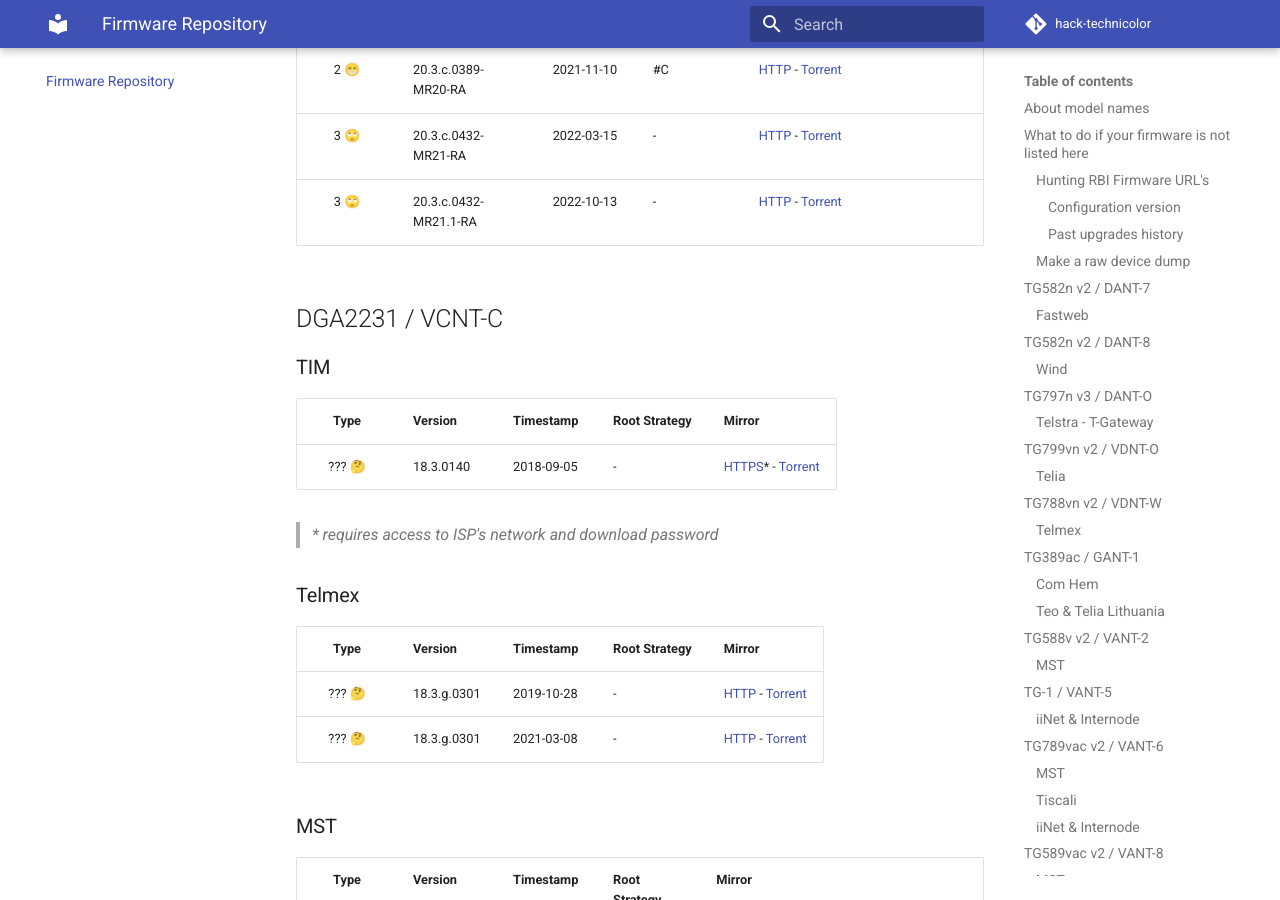
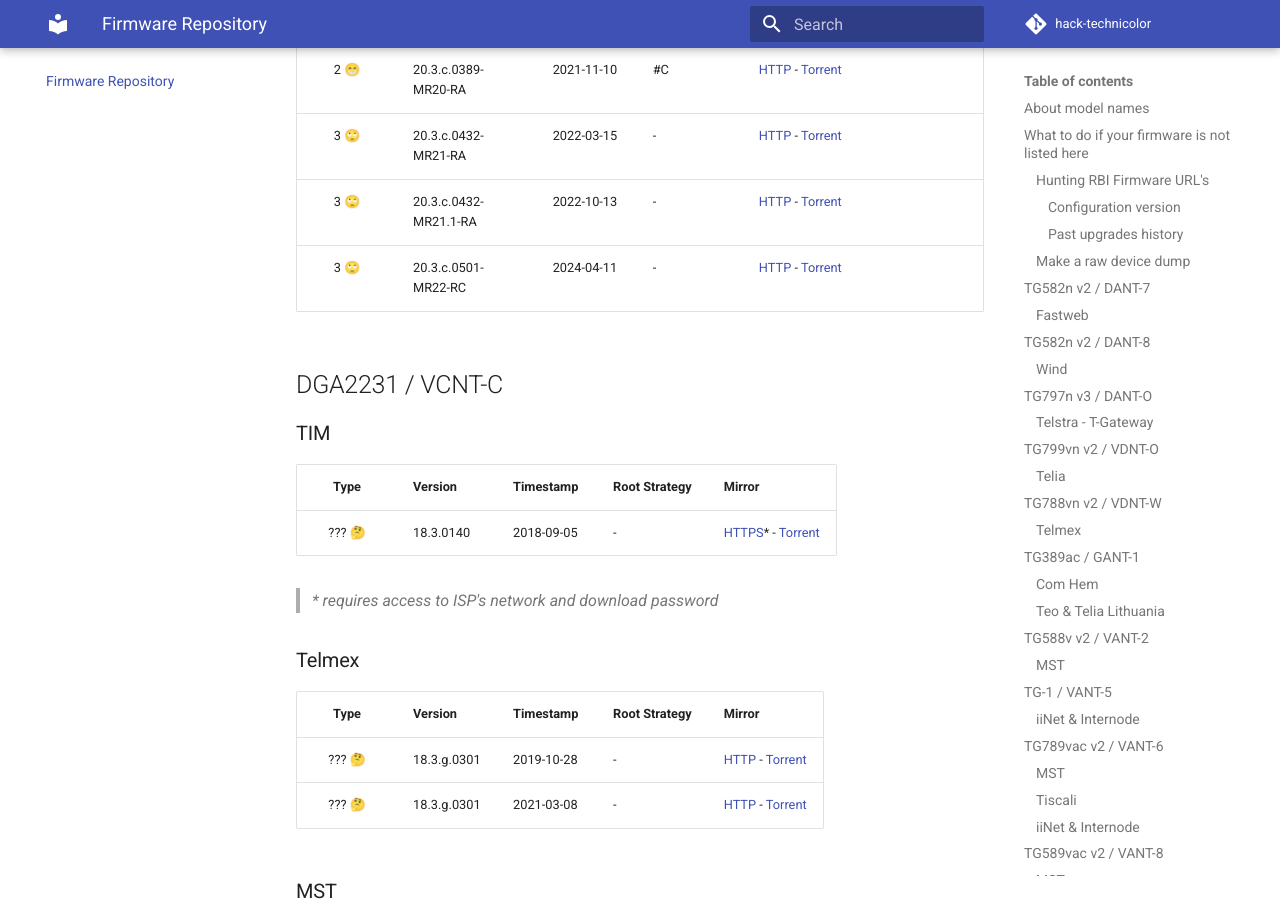
Before and after one commit to hack-technicolor/hack-technicolor, an MkDocs documentation site: the page built from docs/Repository.md, in a window 1280 px wide and 900 px high, scrolled down 24908 px. Built offline with MkDocs 1.6.1 and Material for MkDocs 9.7.7, drawn with Linux system fonts in a browser that asks for light colours; comment, search, counter and statistics services are not loaded.

Commit message:
Added VCNT-A 20.3.c.0501-MR22-RC (#287)
* Added VCNT-A 20.3.c.0501-MR22-RC

* Fixed timestamp

```diff
--- a/docs/Repository.md
+++ b/docs/Repository.md
@@ -644,6 +644,7 @@
 | 2 😁   | 20.3.c.0389-MR20-RA  | 2021-11-10 | #C            | [HTTP](http://fwstore.bdms.telstra.net/Technicolor_vcnt-a_20.3.c.0389-MR20-RA/vcnt-a_20.3.c.0389-MR20-RA.rbi) - [Torrent](https://github.com/hack-technicolor/hack-technicolor/blob/master/torrents/vcnt-a/vcnt-a_20.3.c.0389-MR20-RA.rbi.torrent?raw=true) |
 | 3 🙄   | 20.3.c.0432-MR21-RA | 2022-03-15 | -             | [HTTP](http://fwstore.bdms.telstra.net/Technicolor_vcnt-a_20.3.c.0432-MR21-RA/vcnt-a_20.3.c.0432-MR21-RA.rbi) - [Torrent](https://github.com/hack-technicolor/hack-technicolor/blob/master/torrents/vcnt-a/vcnt-a_20.3.c.0432-MR21-RA.rbi.torrent?raw=true) |
 | 3 🙄   | 20.3.c.0432-MR21.1-RA | 2022-10-13 | -             | [HTTP](http://fwstore.bdms.telstra.net/Technicolor_vcnt-a_20.3.c.0432-MR21.1-RA/vcnt-a_20.3.c.0432-MR21.1-RA.rbi) - [Torrent](https://github.com/hack-technicolor/hack-technicolor/blob/master/torrents/vcnt-a/vcnt-a_20.3.c.0432-MR21.1-RA.rbi.torrent?raw=true) |
+| 3 🙄   | 20.3.c.0501-MR22-RC | 2024-04-11 | -             | [HTTP](http://fwstore.bdms.telstra.net/Technicolor_vcnt-a_20.3.c.0501-MR22-RC/vcnt-a_20.3.c.0501-MR22-RC.rbi) - [Torrent](https://github.com/hack-technicolor/hack-technicolor/blob/master/torrents/vcnt-a/vcnt-a_20.3.c.0501-MR22-RC.rbi.torrent?raw=true) |
 
 ## DGA2231 / VCNT-C
 
```
Also changed, not shown: 2 other files.
